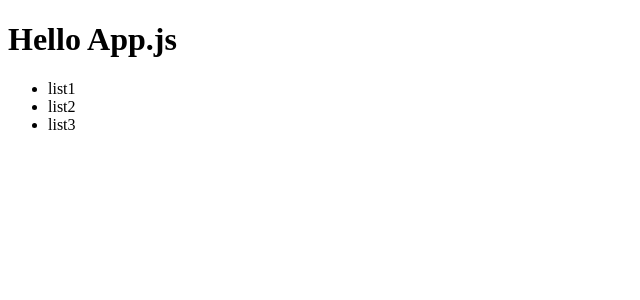
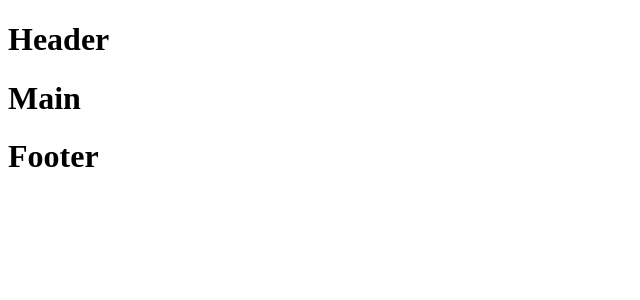
Before and after one commit to teresa1707/shopProject, a React (Create React App) app: page / in a window 1280 px wide. Shown: the top 300 px of the page, without its empty margins (0-640 px from the left). Built offline with nearby package versions, Linux system fonts and the light colour scheme.

Commit message:
errors searching in creation of App componets

```diff
--- /dev/null
+++ b/jsconfig.json
@@ -0,0 +1,6 @@
+{
+  "compilerOptions": {
+    "baseUrl": "src"
+  },
+  "include": ["src"]
+}
--- /dev/null
+++ b/src/container/App/App.js
@@ -0,0 +1,26 @@
+import React from 'react'
+import { Header } from 'container/Header/Header'
+import { Main } from 'container/Main/Main'
+import { Footer } from 'container/Footer/Footer'
+
+export const App = () => {
+    return (
+        <>
+            <Header />
+            <Main />
+            <Footer />
+        </>
+    )
+}
+
+// // default export :
+// ________________________
+// // const App = () => {
+//   return (
+//     <>
+//     <h1>App.js</h1>
+//     </>
+//   )
+// }
+
+// export default App
--- /dev/null
+++ b/src/container/Footer/Footer.js
@@ -0,0 +1,9 @@
+import React from 'react'
+
+export const Footer = () => {
+    return (
+        <>
+            <h1>Footer</h1>
+        </>
+    )
+}
--- /dev/null
+++ b/src/container/Header/Header.js
@@ -0,0 +1,9 @@
+import React from 'react'
+
+export const Header = () => {
+    return (
+        <>
+            <h1>Header</h1>
+        </>
+    )
+}
--- /dev/null
+++ b/src/container/Main/Main.js
@@ -0,0 +1,9 @@
+import React from 'react'
+
+export const Main = () => {
+    return (
+        <>
+            <h1>Main</h1>
+        </>
+    )
+}
--- a/src/index.js
+++ b/src/index.js
@@ -1,5 +1,9 @@
 import React from 'react'
 import ReactDOM from 'react-dom/client'
+import { App } from './container/App/App'
+//import App from './container/App/App' //default export /look App.js//
+
+import { Header } from '/.container/Header/Header'
 
 // // const h1 = <h1>Hello world</h1>
 // // const el = (<div>
@@ -77,35 +81,35 @@
 //         <li>list1
 //           </li>
 //            <li>list2
-//            </li>
-//            <li>list3
-//            </li>
-//          </ul>
-//          </>)
-//          ;
-//     }-
-//     const root = ReactDOM.createRoot(document.getElementById("root"));
-//      root.render(<App />);
+// //            </li>
+// //            <li>list3
+// //            </li>
+// //          </ul>
+// //          </>)
+// //          ;
+// //     }-
+// //     const root = ReactDOM.createRoot(document.getElementById("root"));
+// //      root.render(<App />);
 
-const Header = () => <h1>Hello App.js</h1>
-function AppList() {
-    return (
-        <ul>
-            <li>list1</li>
-            <li>list2</li>
-            <li>list3</li>
-        </ul>
-    )
-}
+// const Header = () => <h1>Hello App.js</h1>
+// function AppList() {
+//     return (
+//         <ul>
+//             <li>list1</li>
+//             <li>list2</li>
+//             <li>list3</li>
+//         </ul>
+//     )
+// }
 
-function App() {
-    return (
-        <>
-            <Header />
-            <AppList />
-        </>
-    )
-}
+// function App() {
+//     return (
+//         <>
+//             <Header />
+//             <AppList />
+//         </>
+//     )
+// }
 
 const root = ReactDOM.createRoot(document.getElementById('root'))
 root.render(<App />)
```
